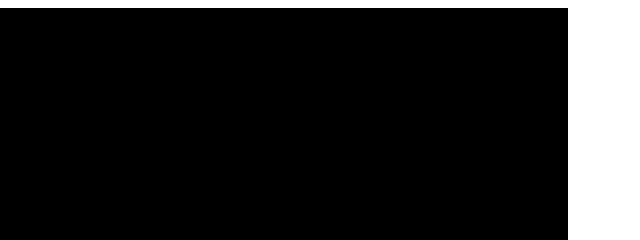
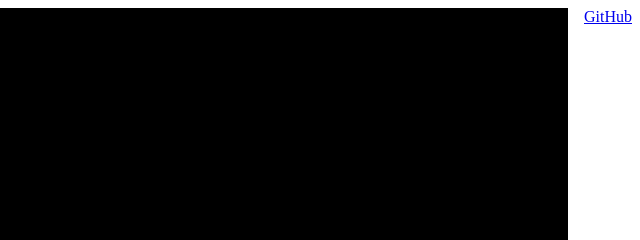
Before and after one commit to kairuz/liquorice, a website with bundled scripts: page index.html in a window 1280 px wide. Shown: the top 240 px of the page, 640-1280 px from the left. Built offline with nearby package versions, Linux system fonts and the light colour scheme.

Commit message:
Added repo link.

```diff
--- a/index.html
+++ b/index.html
@@ -3,6 +3,7 @@
   <script type="module" src="index.js"></script>
 </head>
 <body>
+<a style="float: right;" href="https://www.github.com/kairuz/liquorice">GitHub</a>
 <canvas style="background: black;" id="canvas" width="1200" height="700"></canvas>
 </body>
 </html>
```
